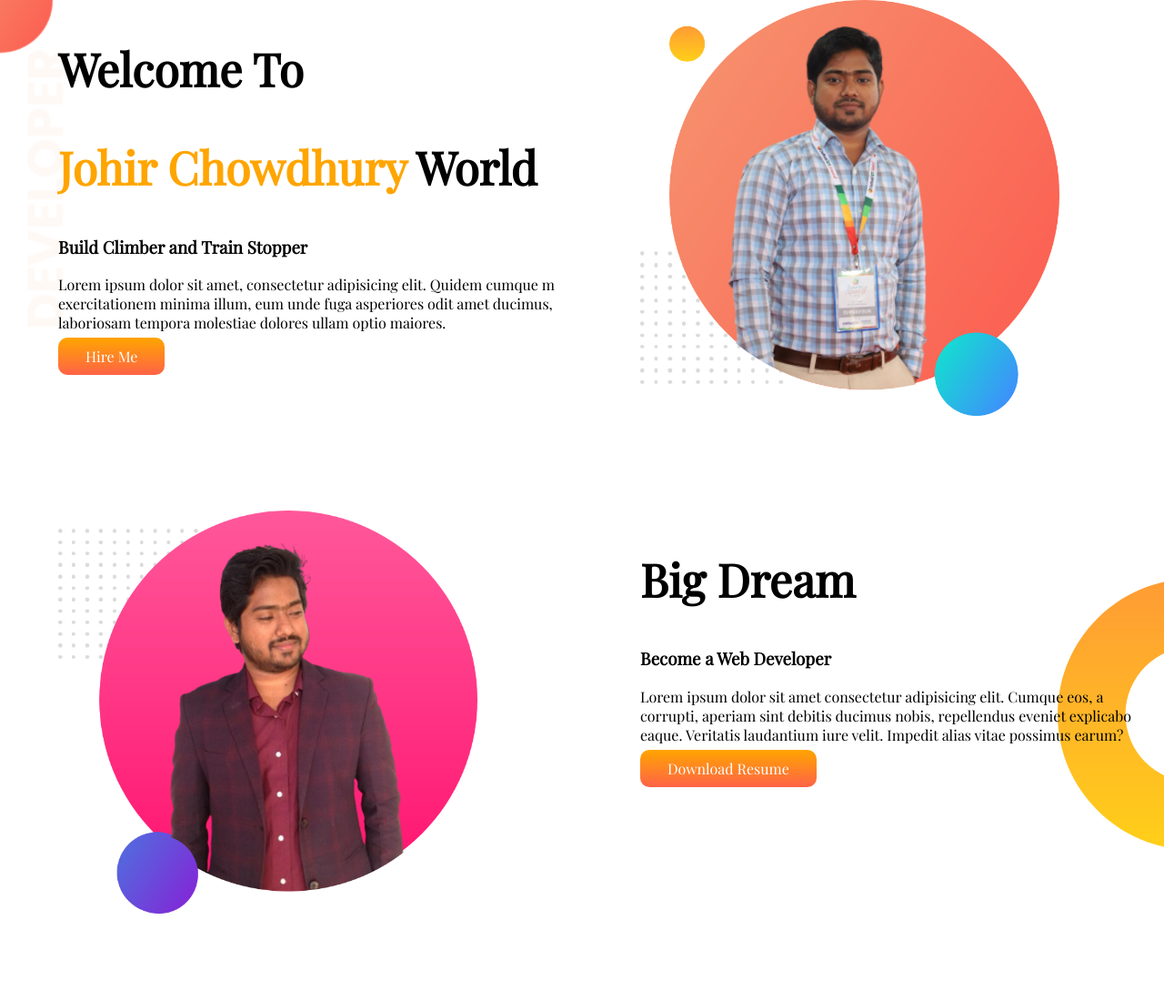
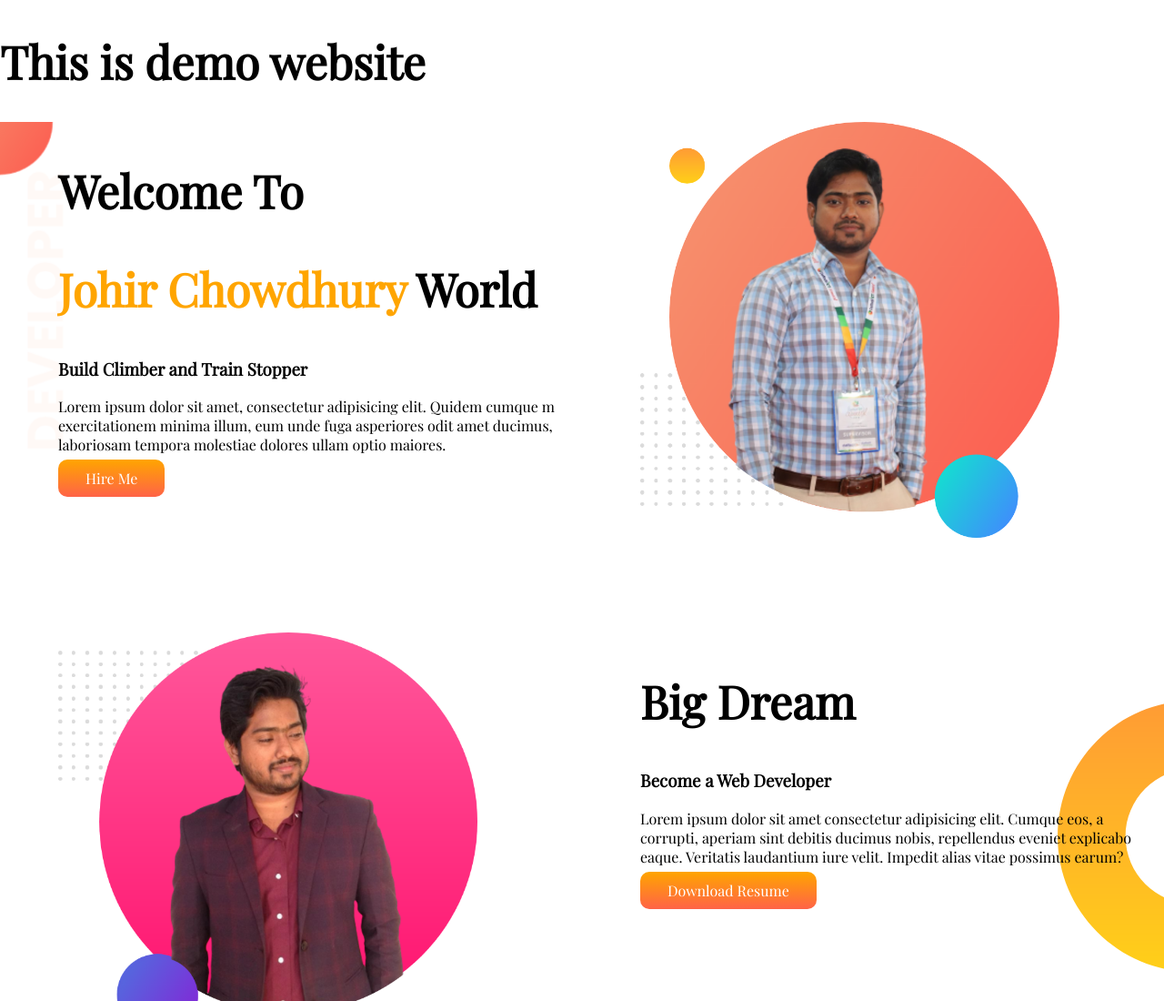
Before and after one commit to johirchowdhury/developer-protfolio, a plain HTML site: page index.html in a window 1280 px wide. Shown: the top 1100 px of the page at 91% size. Drawn offline with nearby package versions, Linux system fonts and the light colour scheme.

Commit message:
image add

```diff
--- a/index.html
+++ b/index.html
@@ -13,6 +13,7 @@
 </head>
 
 <body>
+    <h1>This is demo website</h1>
     <section class="flexible-container top-header">
         <div class="half-width">
             <h1>Welcome To</h1>
```
